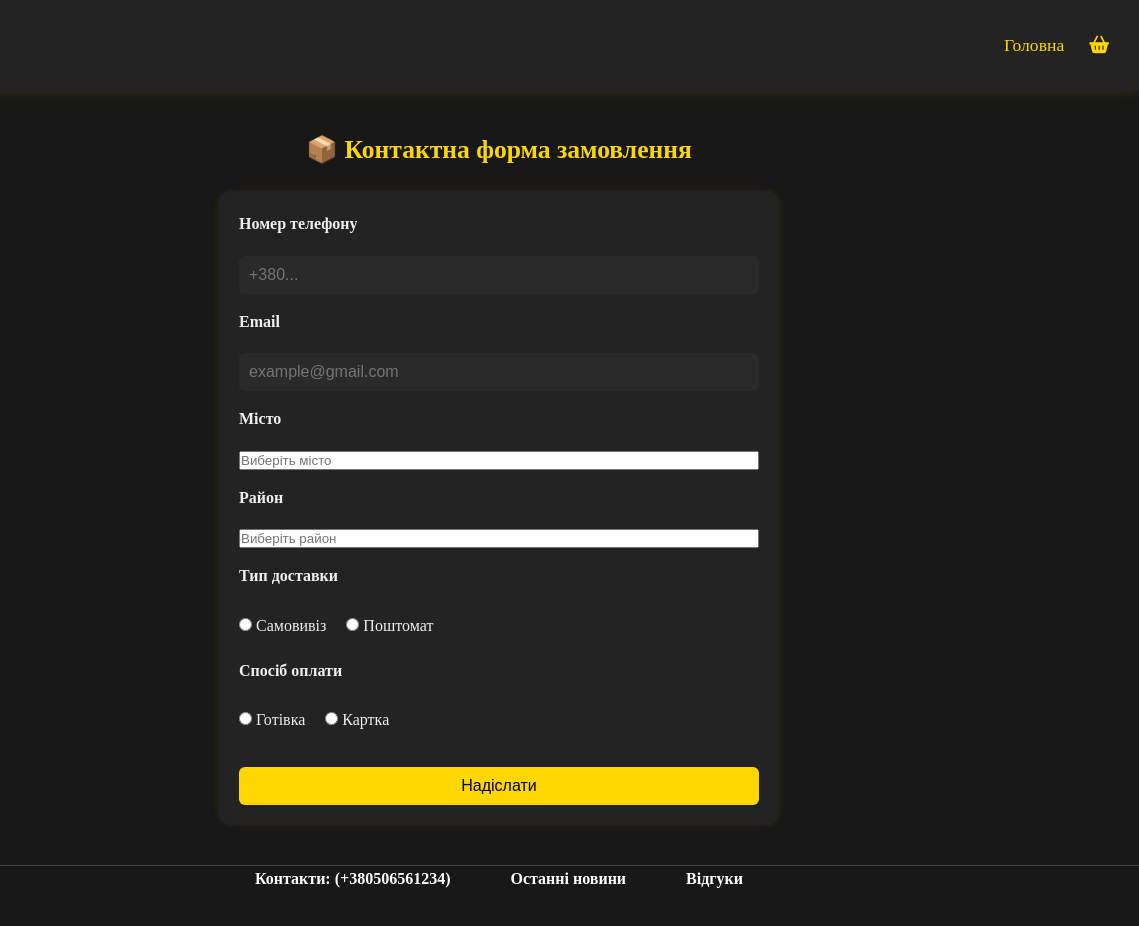
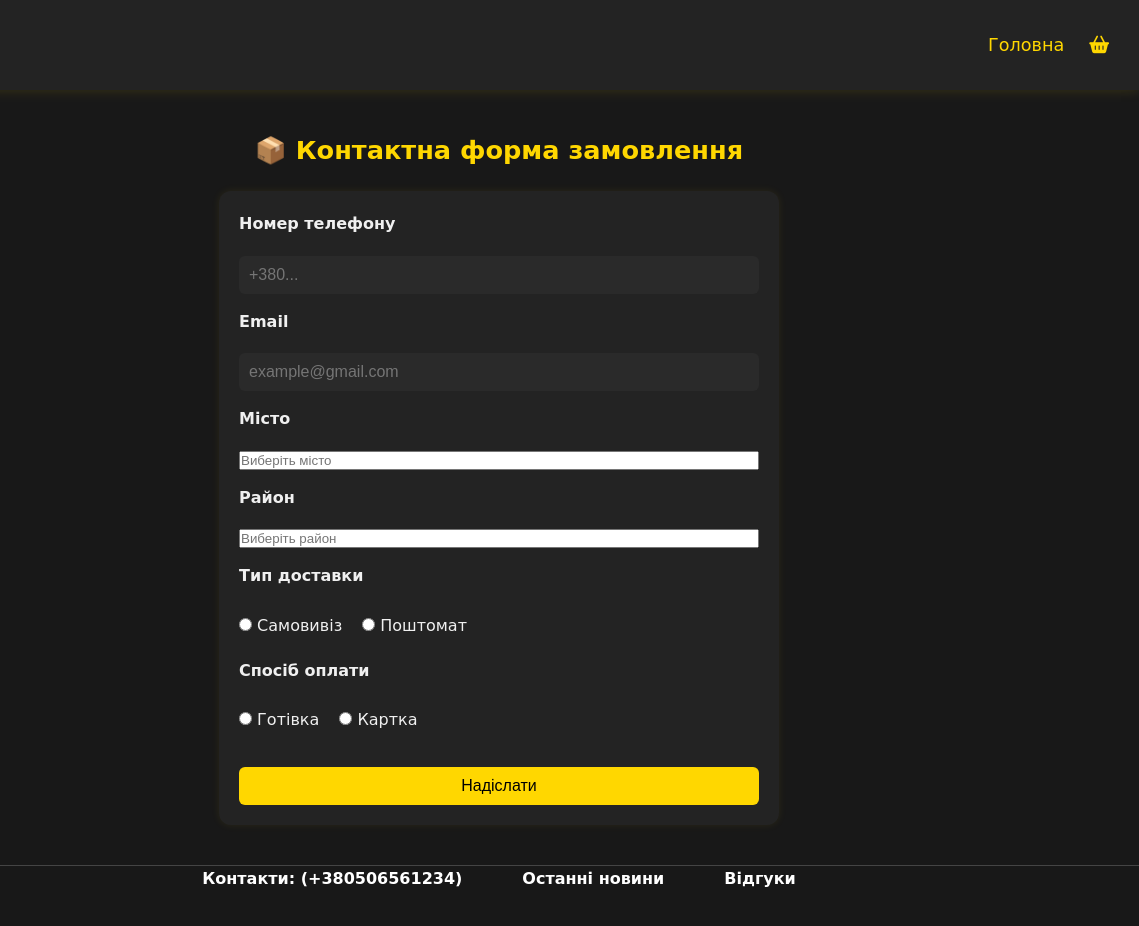
Before and after one commit to Oleg301-bit/MyDiplom, a plain HTML site: page test-main/pay.html in a window 1280 px wide. Shown: the full height of the page, 141-1280 px from the left. Drawn offline with Linux system fonts and the light colour scheme; a web font is replaced by a local one.

Commit message:
Add new changes

```diff
--- a/test-main/pay.css
+++ b/test-main/pay.css
@@ -21,6 +21,7 @@ body {
   font-family: var(--font-main);
   line-height: 1.6;
   padding-bottom: 50px;
+  font-family: 'Great Vibes', cursive;
 }
 
 .header-contener {
```
